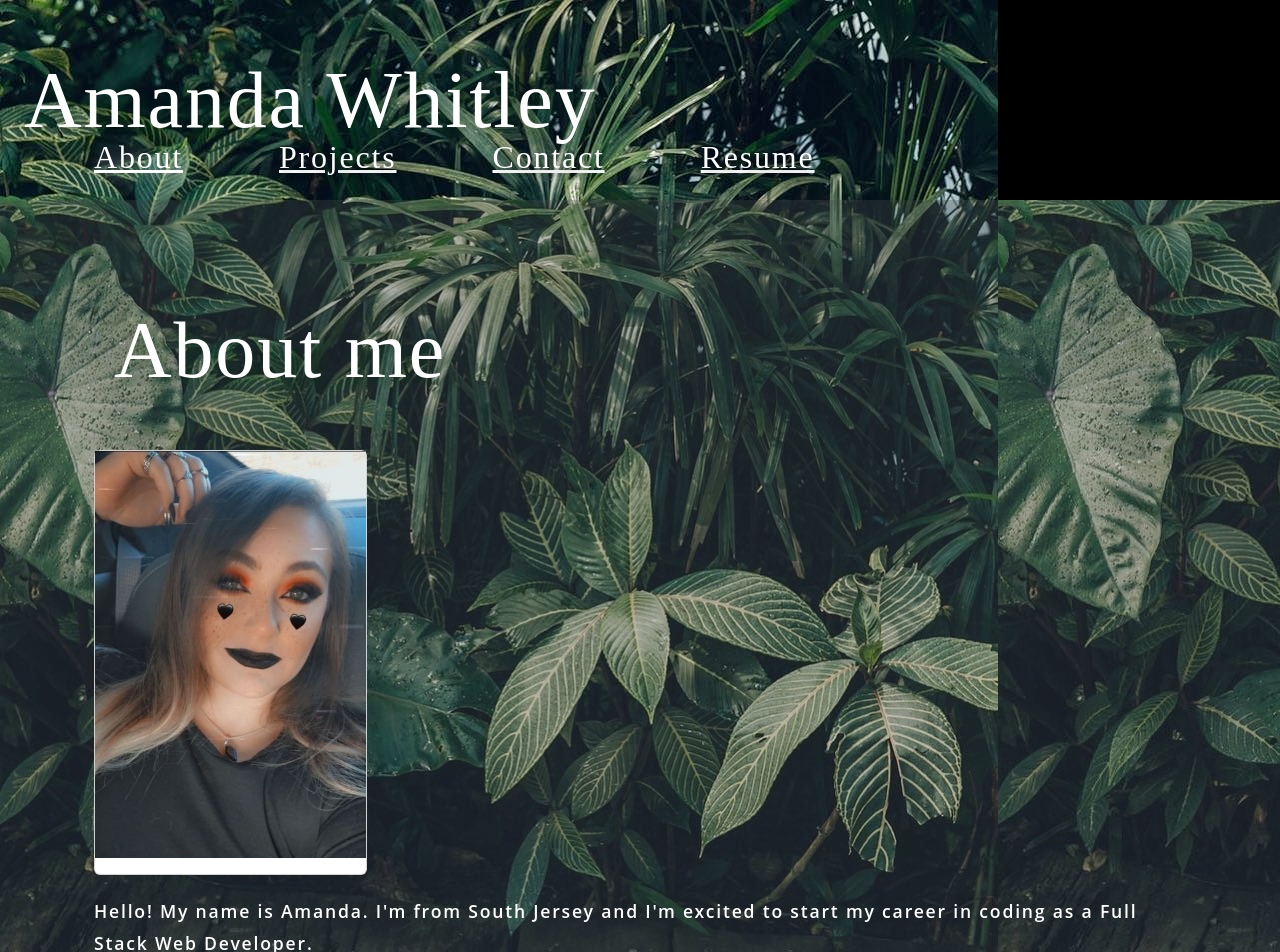
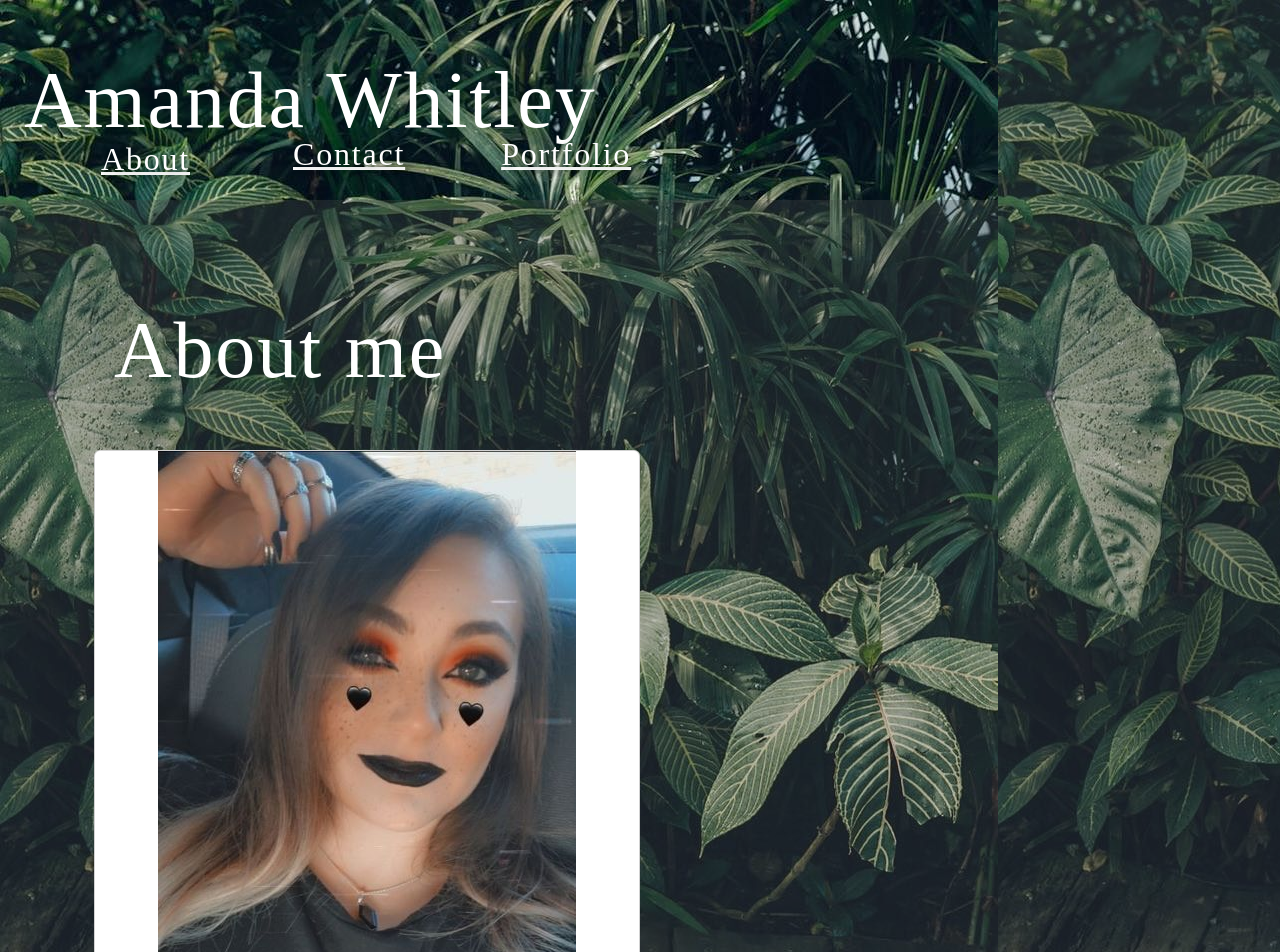
Before and after one commit to Pandax19/react-portfolio, a React (Vite) app: page / in a window 1280 px wide. Shown: the top 952 px of the page. Built offline with nearby package versions, Linux system fonts and the light colour scheme.

Commit message:
added hive to portfolio:

```diff
--- a/src/components/pages/Portfolio/portfolio.jsx
+++ b/src/components/pages/Portfolio/portfolio.jsx
@@ -1,65 +1,70 @@
-import { useState } from 'react';
-// import Project from '../projects/projects'
-import kryptKeeper from '../../../assets/images/kk-faves.jpg'
-import Planner from '../../../assets/images/planner.jpg'
-import Otr from '../../../assets/images/OTRsnap.jpg'
-import Zelda from '../../../assets/images/zeldaq2.jpg'
-import Note from '../../../assets/images/note-taker1.jpg'
-import { removeHyphensAndCapitalize } from '../../../utils/helpers';
+import React from "react";
+import kryptKeeper from "../../../assets/images/kk-faves.jpg";
+import Planner from "../../../assets/images/planner.jpg";
+import Otr from "../../../assets/images/OTRsnap.jpg";
+import Zelda from "../../../assets/images/zeldaq2.jpg";
+import Note from "../../../assets/images/note-taker1.jpg";
+import { removeHyphensAndCapitalize } from "../../../utils/helpers";
+
 
 
 export default function Portfolio() {
   const projects = [
     {
+      name: "Hive",
+      description: "add games you've played to your profile and leave reviews",
+      deployment: 'https://hive1-03d1291901c2.herokuapp.com/',
+      img: x,
+      repo: 'https://github.com/blickenderfer/hive',
+    },
+
+    {
       name: `Krypt Keeper`,
       description: `Find haunted events near you using Zip Code`,
       deployment: `https://github.com/Pandax19/krypt-keeper`,
       img: kryptKeeper,
-        repo: `https://github.com/Pandax19/krypt-keeper`
+      repo: `https://github.com/Pandax19/krypt-keeper`,
     },
     {
-        name:`On the Rocks`,
+      name: `On the Rocks`,
       description: `application that allows you to look up certain alcoholic drinks and gives you the ingredients with a matching picture`,
       deployment: `https://blickenderfer.github.io/ontherocks/`,
       img: Otr,
-        repo:`https://github.com/blickenderfer/ontherocks`
-    },
-    {
-        name: `Daily Planner`,
-        description: `Work day scheduling planner that lets you add and delete things from a to-do list`,
-        deployment: `https://pandax19.github.io/daily-planner/`,
-        img: Planner,
-        repo:`https://github.com/Pandax19/daily-planner`
+      repo: `https://github.com/blickenderfer/ontherocks`,
     },
     {
       name: `Zelda Quiz`,
       description: `A quiz to test someones knowledge of the legend of zelda that gives and keeps score`,
       deployment: `https://pandax19.github.io/Zelda-Quiz/`,
       img: Zelda,
-        repo: `https://github.com/Pandax19/Zelda-Quiz`
+      repo: `https://github.com/Pandax19/Zelda-Quiz`,
     },
     {
       name: `Note Taker`,
       description: `App created to keep notes using express.js`,
       deployment: `https://your-favorite-note-taker.herokuapp.com/`,
       img: Note,
-        repo: `https://github.com/Pandax19/note-taker`
+      repo: `https://github.com/Pandax19/note-taker`,
     },
-   ]
+  ];
 
     return (
+      <>
         <div>
-            <div className='flex-row'>
+          <div className="flex-row">
             {projects.map((project, idx) => (
               <div className="project" key={idx}>
-                       <img
-                         src={project.img}
-                         className="project-bg"
-                       />
+                <div className="card-image">
+                  <figure className="project-image">
+                    <img src={project.img} className="project-bg" alt={removeHyphensAndCapitalize(project.name)} />
+                  </figure>
+                </div>
                 <div className="project-text">
+                  <div className="card-content">
                     <h3>
-                           <a href={project.link}>{removeHyphensAndCapitalize(project.name)}</a>
-                           &nbsp;
+                      <a href={project.link}>
+                        {removeHyphensAndCapitalize(project.name)}
+                      </a>
                       <a href={project.repo}>
                         <i className="fab fa-github" />
                       </a>
@@ -67,9 +72,10 @@ export default function Portfolio() {
                     <p>{project.description}</p>
                   </div>
                 </div>
-
+              </div>
             ))}
           </div>
         </div>
+      </>
     );
-};
+  }
--- a/src/components/pages/about/about.jsx
+++ b/src/components/pages/about/about.jsx
@@ -1,27 +1,27 @@
-import Face from "../../../assets/images/my-face.jpg"
+import Face from "../../../assets/images/my-face.jpg";
 
-export default function About(){
-    return(
+export default function About() {
+  return (
     <div>
       <h1>About me</h1>
       <div className="card about-card">
-                <div className='card-iomage'>
-                    <figure className='image me'>
-                        <img src={Face}/>
+        <div className="card-image">
+          <figure className="image me">
+            <img src={Face} />
           </figure>
         </div>
       </div>
-            <div className='card-content'>
-                <div className='media'>
-                    <div className='media-center'>
-                    </div>
-                    <div className='media-content'>
-                        <p className='title'>Hello! My name is Amanda. I'm from South Jersey and I'm excited to start my career in coding as a Full Stack Web Developer. </p>
+      <div className="card-content">
+        <div className="media">
+          <div className="media-center"></div>
+          <div className="media-content">
+            <p className="title">
+              Hello! My name is Amanda. I'm from South Jersey and I'm excited to
+              start my career in coding as a Full Stack Web Developer.{" "}
+            </p>
           </div>
         </div>
       </div>
     </div>
-
-
-    )
+  );
 }
--- a/src/components/pages/nav/nav.jsx
+++ b/src/components/pages/nav/nav.jsx
@@ -1,23 +1,21 @@
-
-
-import { Link } from 'react-router-dom';
-import { capitalizeFirstLetter } from '../../../utils/helpers';
+import { Link } from "react-router-dom";
+import { capitalizeFirstLetter } from "../../../utils/helpers";
 
 function Nav({ currentPage }) {
-  const pages = ['projects', 'contact', 'resume'];
+  const pages = [ "contact", "portfolio"];
 
   return (
     <nav>
       <ul className="flex-row">
         <li
-          className={`mx-5 ${currentPage === '/' && 'navActive'}`}
+          className={`navBar ${currentPage === "/" && "navActive"}`}
           key="about"
         >
           <Link to="/">About</Link>
         </li>
         {pages.map((Page) => (
           <li
-            className={`mx-5 ${currentPage === `/${Page}` && 'navActive'}`}
+            className={`mx-5 ${currentPage === `/${Page}` && "navActive"}`}
             key={Page}
           >
             <Link to={`/${Page}`}>{capitalizeFirstLetter(Page)}</Link>
--- a/src/components/pages/projects/projects.css
+++ /dev/null
@@ -1,5 +0,0 @@
-.card{
-    background-color: black;
-    color:white;
-
-}
--- a/src/index.css
+++ b/src/index.css
@@ -17,11 +17,10 @@
 a {
   font-weight: 500;
   color: black;
+  opacity: 20%;
   text-decoration: inherit;
 }
-a:hover {
-  color: #5810c3;
-}
+
 
 body {
   margin: 100;
@@ -65,7 +64,7 @@ button:focus-visible {
   }
   button {
     background-color: black;
-    opacity:100;
+    opacity:50;
 
   }
 }
@@ -78,24 +77,13 @@ main {
 :root {
   --primary: white;
   --secondary: #31343D;
-  --tertiary: #b12704;
   --light: white;
   --dark: black;
   --darker: rgba(74, 75, 74, 0.323);
   --alpha: black;
-  --error: rgb(228, 46, 1);
   --spacing-one: calc(1rem * 0.5);
   --spacing-two: calc(1rem);
   --spacing-five: calc(2.5rem);
-}
-
-* {
-  box-sizing: border-box;
-}
-
-html,
-body {
-  min-height: 100%;
 }
 
 body {
@@ -167,7 +155,12 @@ a:hover {
 }
 
 header {
-  background: var(--dark);
+  background-image:('./assets/images/plants.jpg');
+  height: 200px;
+  position: relative;
+  overflow: hidden;
+  z-index: 2;
+
 }
 
 header a {
@@ -199,10 +192,6 @@ button[disabled] {
   opacity: 0.8;
 }
 
-img {
-  max-width: 100%;
-}
-
 span[role='img'] {
   cursor: default;
 }
@@ -222,10 +211,6 @@ input {
   transition: box-shadow 0.2s;
 }
 
-input:focus {
-  border: 1px solid var(--secondary);
-  box-shadow: 0 0 0.25rem rgba(0, 0, 0, 0.5);
-}
 
 label {
   margin-right: 10px;
@@ -233,13 +218,6 @@ label {
 
 li {
   list-style: none;
-}
-
-header {
-  height: 200px;
-  position: relative;
-  overflow: hidden;
-  z-index: 2;
 }
 
 header h1 {
@@ -274,14 +252,6 @@ nav li {
   margin: 0 50px;
 }
 
-ul.skills {
-  line-height: 2rem;
-}
-
-ul.skills li {
-  list-style-type: circle;
-}
-
 footer {
   font-size: 48px;
   justify-content: center;
@@ -306,86 +276,30 @@ textarea {
   margin-top: 10px;
 }
 
-.container {
+/* .container {
   width: 85%;
   max-width: 1200px;
   margin-left: auto;
   margin-right: auto;
-}
+} */
 
 .flex-row {
   display: flex;
   flex-wrap: wrap;
 }
 
-.space-between {
-  justify-content: space-between;
-}
-
-.flex-end {
-  justify-content: flex-end;
-}
-
-.flex-center {
-  justify-content: center;
-}
-
-.mx-1 {
-  margin-right: var(--spacing-one);
-  margin-left: var(--spacing-one);
-}
-
-.mx-2 {
-  margin-right: var(--spacing-two);
-  margin-left: var(--spacing-two);
-}
-
-.my-1 {
-  margin-top: var(--spacing-one);
-  margin-bottom: var(--spacing-one);
-}
-
-.my-2 {
-  margin-top: var(--spacing-two);
-  margin-bottom: var(--spacing-two);
-}
-
-.my-5 {
-  margin-top: var(--spacing-five);
-  margin-bottom: var(--spacing-five);
-}
-
-.px-1 {
-  padding-right: var(--spacing-one);
-  padding-left: var(--spacing-one);
-}
-
-.px-2 {
-  padding-right: var(--spacing-two);
-  padding-left: var(--spacing-two);
-}
-
-.py-1 {
-  padding-top: var(--spacing-one);
-  padding-bottom: var(--spacing-one);
-}
-
-.py-2 {
-  padding-top: var(--spacing-two);
-  padding-bottom: var(--spacing-two);
-}
 
 .card {
-  width: 25%;
+  width: 50%;
   text-align: center;
+
 }
 
 .project {
+  display: flex;
   position: relative;
-  width: 100%;
-  max-width: 500px;
-  height: 300px;
-  margin: 30px;
+  max-width: 60%;
+  margin: 20px;
 }
 
 .project-bg {
@@ -396,16 +310,16 @@ textarea {
 
 .project-text {
     color: var(--secondary);
-    position: absolute;
+    position: relative;
     top: 0px;
     bottom: 0px;
-    left: 0px;
+    left: 40px;
     right: 0px;
-    padding: 50px;
-    z-index: 900;
-    opacity: 0.5;
+    padding: 10px;
+    opacity: 80%;
     transition: all .5s ease-in-out;
 }
+
 
 .project-text:hover {
   background-color: var(--alpha);
@@ -413,26 +327,24 @@ textarea {
   border: 10px solid var(--secondary);
 }
 
-.project-text h3 {
-  font-size: 2.5rem;
-}
-
 .project-text a {
   text-decoration: none;
   font-weight: bold;
   color: var(--dark);
   transition: all .3s ease-in-out;
+  width: 100%;
 }
 
 .project-text a:hover {
   color: var(--darker);
 }
 
-.navActive {
+/* .navActive {
   color: var(--secondary);
   cursor: default;
   text-shadow: 3px 3px 15px rgba(255,255,255, .5);
-}
+} */
+
 @media only screen and (max-width: 1300px) {
   nav {
     position: static;
@@ -463,3 +375,8 @@ textarea {
     font-size: 2.3rem;
  }
 }
+
+.navBar{
+  padding: 5px;
+  top:5px;
+}
```
Also changed, not shown: src/App.jsx (+0 -36 lines), src/components/pages/contact/contact.jsx (+28 -32 lines), src/components/pages/nav/nav.css (deleted, +0 -33 lines), src/components/pages/projects/projects.jsx (deleted, +0 -28 lines), src/main.jsx (+3 -13 lines). Lines whose indentation alone changed are shown as unchanged.
